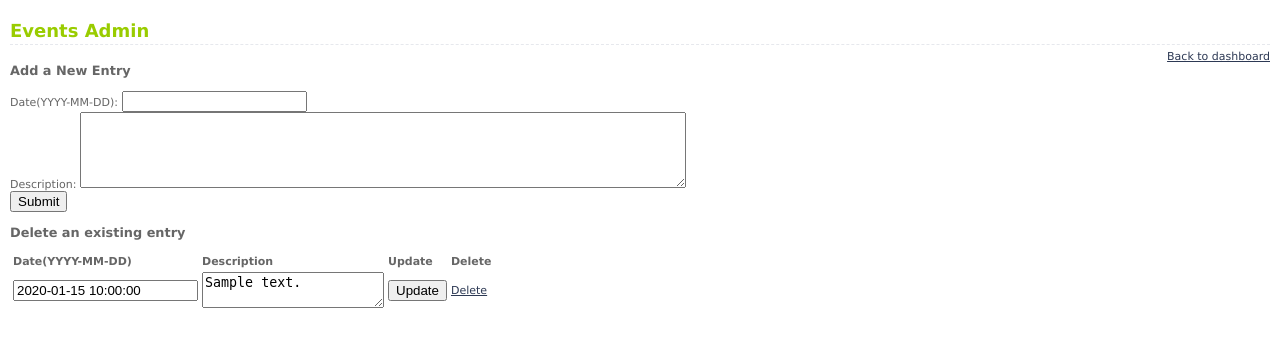
After one commit to Airzign/Shiksha-Sankalp, a PHP site: page /admin/events.php in a window 1280 px wide. The commit adds this page. Shown: the top 347 px of the page. Run offline with PHP 8.4, Linux system fonts and the light colour scheme; the visitor is signed in with stand-in values (Sample User, id 1); tables that the repository leaves empty or names only in its code hold one stand-in row (values such as "Sample post").

Commit message:
Add admin interface for events.

```diff
--- a/admin/admin.php
+++ b/admin/admin.php
@@ -16,6 +16,7 @@ require_once('auth.php');
 	<li><a href="impact.php">Impact Admin</a></li>
 	<li><a href="video.php">Video Admin</a></li>
 	<li><a href="documents.php">Documents Admin</a></li>
+	<li><a href="events.php">Events Admin</a></li>
 	<li><a href="logout.php">logout</a></li>
 </ul>
 </body>
--- /dev/null
+++ b/admin/events.php
@@ -0,0 +1,122 @@
+<?php
+  require_once('auth.php');
+  include "config.php";
+  /* get the action that we have to perform
+   * 0 => Show the page only.
+   * 1 => Update the submitted entry.
+   * 2 => Delete the entry.
+   * 3 => Add a new entry.
+   */
+  $action=0;
+  $message='';
+  if(array_key_exists('action',$_GET)) {
+    $action=$_GET['action'];
+  }
+  if(array_key_exists('action',$_POST)) {
+    $action=$_POST['action'];
+  }
+  if($action == 1) {
+    $id=$_POST['id'];
+    $description=$_POST['description'];
+    $event_date =$_POST['event_date'];
+    if(mysql_query("update event set description='$description', event_date='$event_date' where id=$id"))
+      $message = 'The event is updated successfully.';
+    else
+      $message = 'An error accured while updating the event. Error code:SKRSS6.';
+  }
+  if($action == 2) {
+    $id=$_POST['id'];
+    if(mysql_query("delete from event where id=$id"))
+      $message = 'The event is deleted successfully.';
+    else
+      $message = 'An error occured while deleting the event. Error code:SKRSS7.';
+  }
+  if($action == 3) {
+    $description=$_POST['description'];
+    $event_date =$_POST['event_date'];
+    if(mysql_query("insert into event(description,event_date) values('$description','$event_date')"))
+      $message = 'The event was added successfully.';
+    else
+      $message = 'An error occures while creating the new event. Error code:SKRSS8.';
+  }
+  $events = mysql_query("select * from event order by event_date desc, description asc");
+  if($events == false) {
+    echo 'An error occured.Error code : SKRSS6<br/>';
+    return;
+  }
+?>
+<!DOCTYPE html PUBLIC "-//W3C//DTD XHTML 1.0 Transitional//EN" "http://www.w3.org/TR/xhtml1/DTD/xhtml1-transitional.dtd">
+<html xmlns="http://www.w3.org/1999/xhtml">
+  <head>
+	<meta http-equiv="Content-Type" content="text/html; charset=iso-8859-1" />
+	<title>SS Admin | Events</title>
+	<link href="loginmodule.css" rel="stylesheet" type="text/css" />
+	<script type="text/javascript">
+      function confirmDelete(id){
+        var to_delete = window.confirm("Are you sure you want to delete this event?");
+	    if(to_delete) {
+	      document.forms["deletionform"].id.value=id;
+	      document.forms["deletionform"].submit();
+	    }
+      }
+	</script>
+  </head>
+  <body>
+	<h1>Events Admin </h1>
+    <?php echo $message ?>
+	<div style="float:left">
+      <h3>Add a New Entry</h3>
+	</div>
+	<div style="float:right">
+	  <a href="admin.php">Back to dashboard</a>
+	</div>
+	<div style="clear:both"></div>
+	<form enctype="multipart/form-data" method="post">
+	  <input type="hidden" value="3" name="action"/>
+	  <label for="id_date">Date(YYYY-MM-DD):</label>
+	  <input type="text" name="event_date" id="id_date"/>
+	  <br/>
+	  <label for="id_description">Description:</label>
+	  <!--<input type="textarea" name="description" id="id_description"/>-->
+	  <textarea name="description" id="id_description" style="height:70px;"></textarea>
+	  <br />
+	  <input type="submit" value="Submit"/>
+	</form>
+	<?php if(mysql_num_rows($events)>0) {?>
+	  <h3>Delete an existing entry</h3>
+	  <form name="deletionform" method="post">
+		<input type="hidden" name="action" value="2"/>
+		<input type="hidden" name="id" value="0" id="id"/>
+	  </form>
+	  <table>
+		<tr>
+		  <th>Date(YYYY-MM-DD)</th>
+		  <th>Description</th>
+		  <th>Update</th>
+		  <th>Delete</th>
+		</tr>
+		<?php while($row=mysql_fetch_assoc($events)) { ?>
+		  <tr>
+			<form method="post" enctype="multipart/form-data">
+			<td>
+			  <input type="text" name="event_date" value="<?php echo $row['event_date']; ?>"/>
+			</td>
+			<td>
+			  <!--<input type="text" name="description" value="<?php echo $row['description']; ?>"/>-->
+			  <textarea name="description"><?php echo $row['description']; ?></textarea>
+			</td>
+			<td>
+			  <input type="submit" value="Update"/>
+			</td>
+			<input type="hidden" name="id" value="<?php echo $row['id'];?>"/>
+			<input type="hidden" name="action" value="1"/>
+			</form>
+			<td>
+			  <a href="javascript:void();" onclick="javascript:confirmDelete(<?php echo $row['id'] ?>);">Delete</a>
+			</td>
+		  </tr>
+	  <?php } ?>
+	  </table>
+	<?php } ?>
+  </body>
+</html>
```
